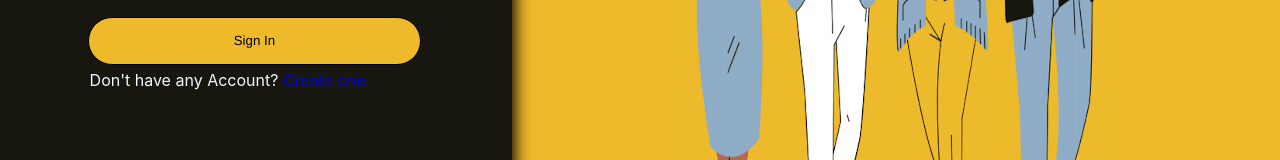
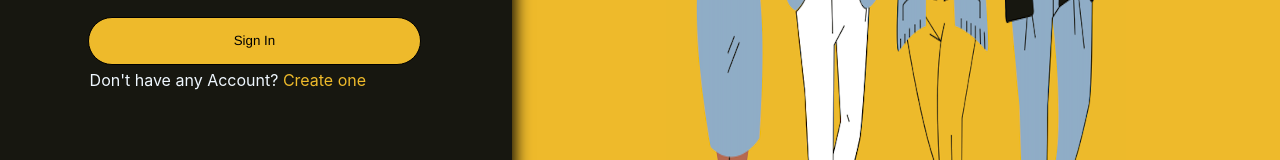
Before and after one commit to HRFocus/HRFocusFE, a React (Create React App) app: page /login in a window 1280 px wide. Shown: the part 398-558 px from the top of the page. Built offline with nearby package versions, Linux system fonts and the light colour scheme.

Commit message:
done for now

```diff
--- a/src/pages/Login/Login.css
+++ b/src/pages/Login/Login.css
@@ -14,6 +14,7 @@
   }
   .form-section a{
     text-decoration: none;
+    color: #eeba2b;
   }
 
   .image-section {
```
